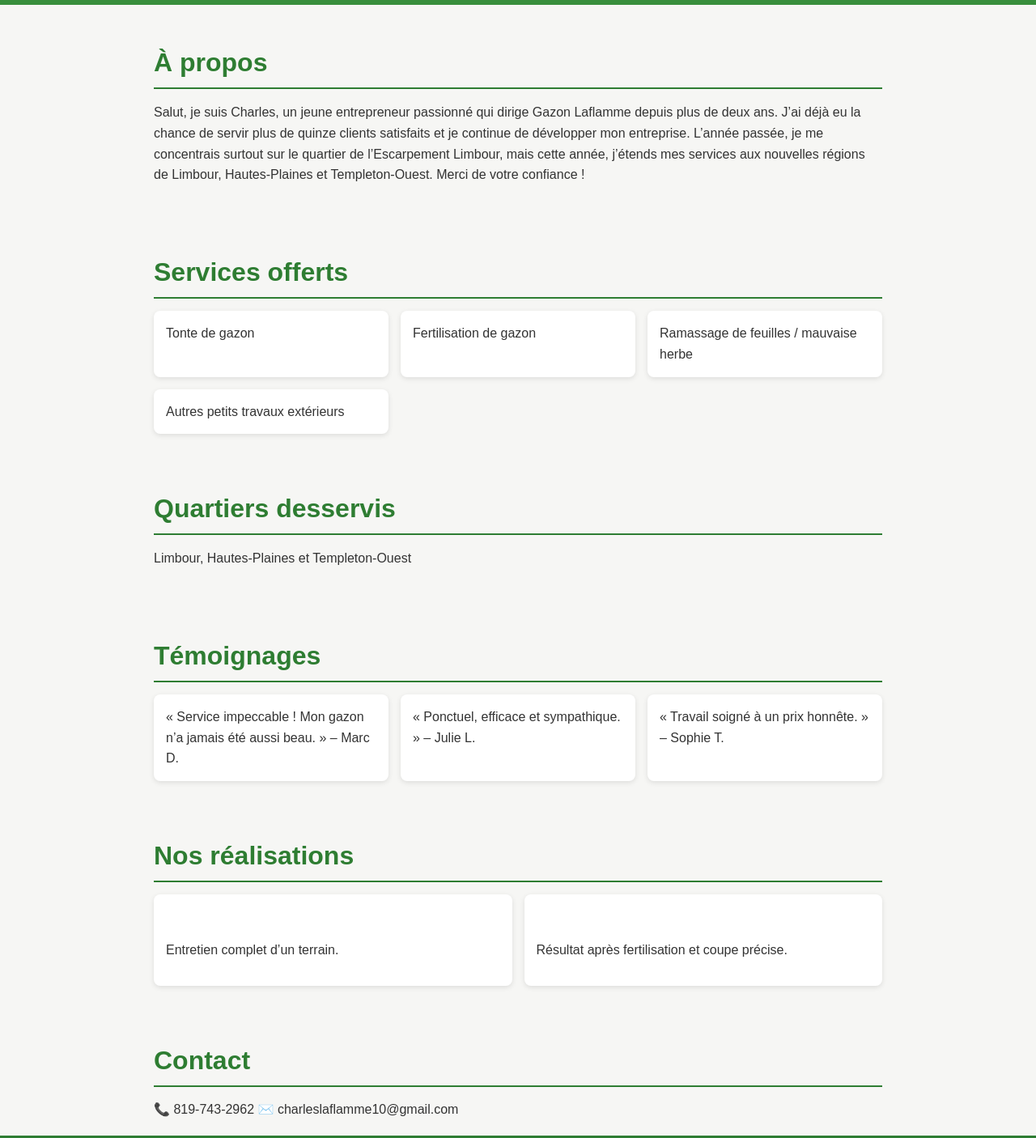
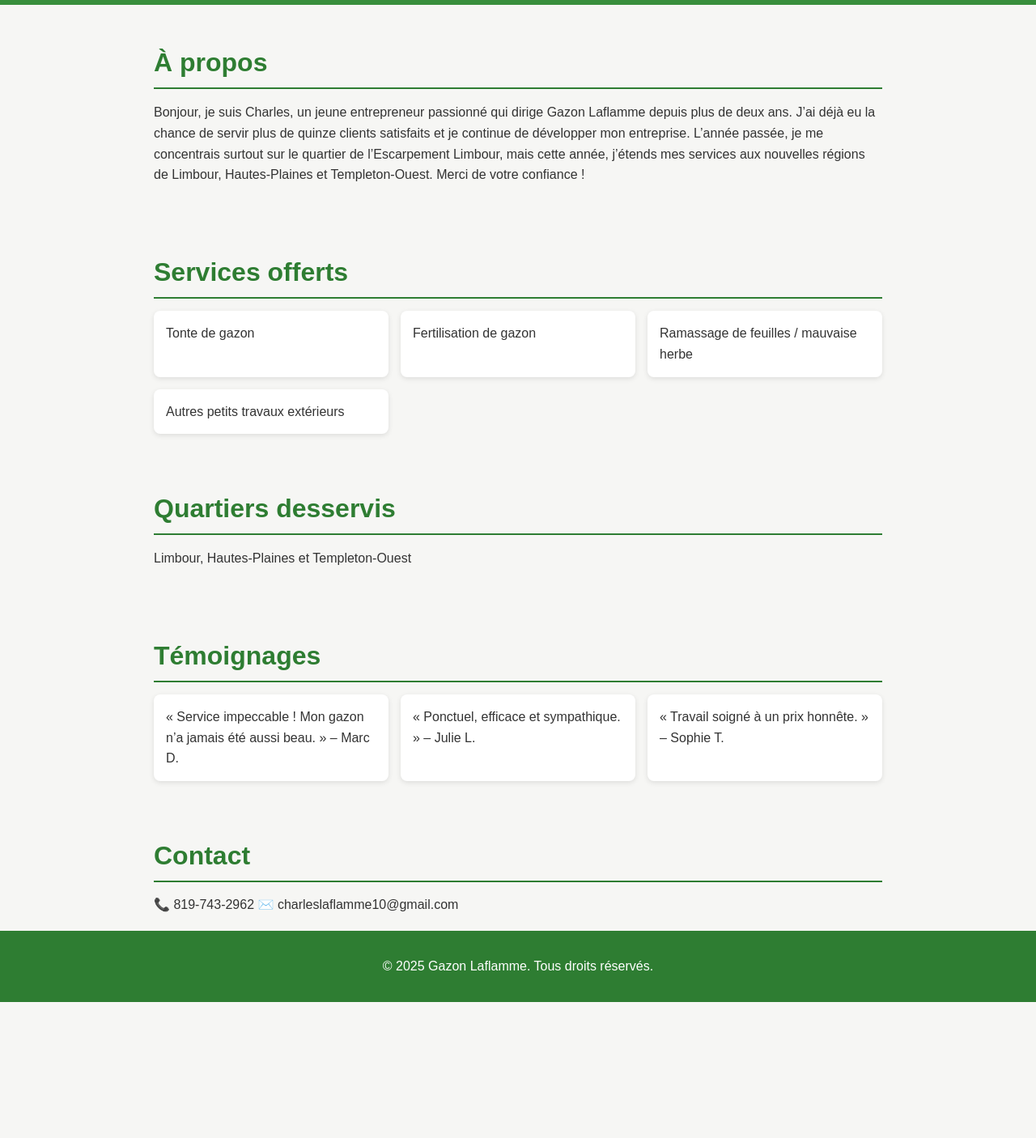
Before and after one commit to Dr0xz03/gazon-laflamme, a plain HTML site: page index.html in a window 1280 px wide. Shown: the part 120-1526 px from the top of the page at 81% size. After the commit the page ends 1358 px from the top, so only its background shows below. Drawn offline with Linux system fonts and the light colour scheme.

Commit message:
Update index.html

```diff
--- a/index.html
+++ b/index.html
@@ -126,7 +126,7 @@
 
 <section id="apropos">
   <h2>À propos</h2>
-  <p> Salut, je suis Charles, un jeune entrepreneur passionné qui dirige Gazon Laflamme depuis plus de deux ans. J’ai déjà eu la chance de servir plus de quinze clients satisfaits et je continue de développer mon entreprise. L’année passée, je me concentrais surtout sur le quartier de l’Escarpement Limbour, mais cette année, j’étends mes services aux nouvelles régions de Limbour, Hautes-Plaines et Templeton-Ouest. Merci de votre confiance !</p>
+  <p> Bonjour, je suis Charles, un jeune entrepreneur passionné qui dirige Gazon Laflamme depuis plus de deux ans. J’ai déjà eu la chance de servir plus de quinze clients satisfaits et je continue de développer mon entreprise. L’année passée, je me concentrais surtout sur le quartier de l’Escarpement Limbour, mais cette année, j’étends mes services aux nouvelles régions de Limbour, Hautes-Plaines et Templeton-Ouest. Merci de votre confiance !</p>
 </section>
 
 <section id="services">
@@ -153,14 +153,6 @@
   </div>
 </section>
 
-<section id="realisations">
-  <h2>Nos réalisations</h2>
-  <div class="realisations">
-    <div class="card"><img src="image1-placeholder.jpg" alt=""><p>Entretien complet d’un terrain.</p></div>
-    <div class="card"><img src="image2-placeholder.jpg" alt=""><p>Résultat après fertilisation et coupe précise.</p></div>
-  </div>
-</section>
-
 <section id="contact">
   <h2>Contact</h2>
   <div class="contact-infos">
```
